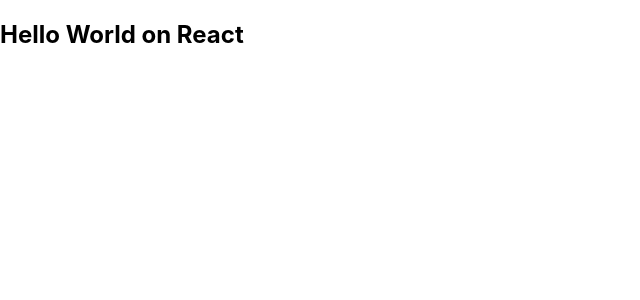
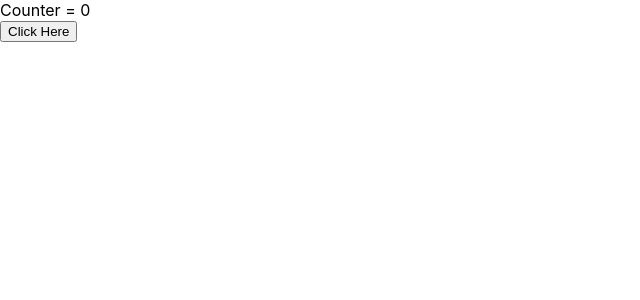
Before and after one commit to faisol-wr/workshop-react-dotnet, a React (Create React App) app in the folder app/: page / in a window 1280 px wide. Shown: the top 300 px of the page, without its empty margins (0-640 px from the left). Built offline with nearby package versions, Linux system fonts and the light colour scheme.

Commit message:
[Update] useState count

```diff
--- a/app/src/App.js
+++ b/app/src/App.js
@@ -1,7 +1,12 @@
+import { useState } from "react";
+
 function App() {
+  const [counter, setCounter] = useState(0);
+
   return (
     <>
-      <h2>Hello World on React</h2>
+      <div>Counter = {counter}</div>
+      <button onClick={(e) => setCounter(counter + 1)}>Click Here</button>
     </>
   );
 }
```
